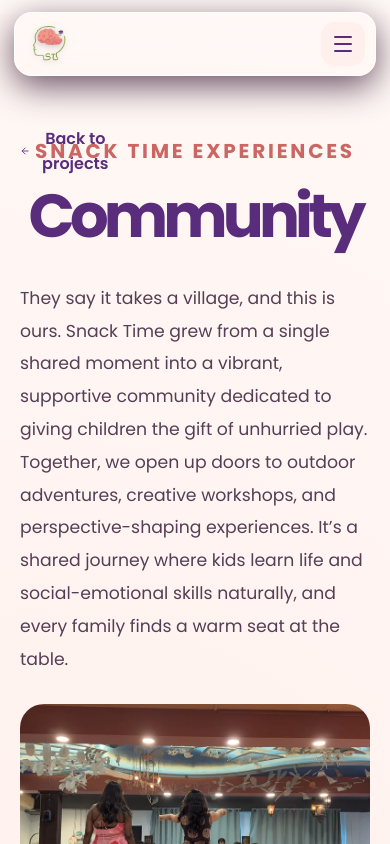
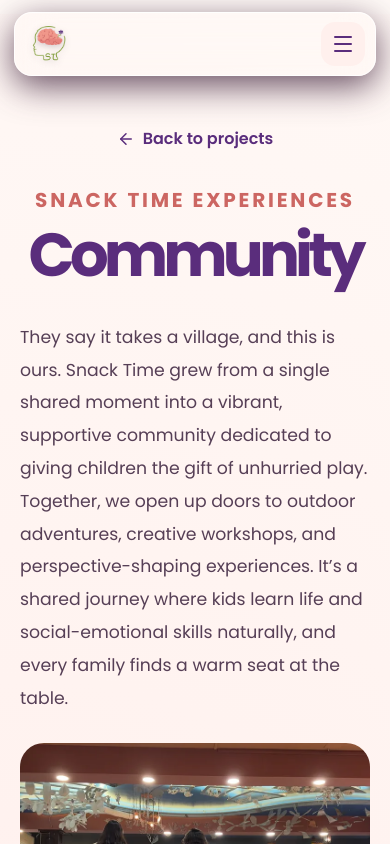
Before and after one commit to HardikaTandel/SnackTime, a React (Vite) app: page /#/projects/community in a window 390 px wide. Shown: the top 844 px of the page. Built offline with nearby package versions, Linux system fonts and the light colour scheme.

Commit message:
added a lazy loader for font

```diff
--- a/src/components/Hero/Hero.jsx
+++ b/src/components/Hero/Hero.jsx
@@ -1,9 +1,29 @@
-import { memo } from "react";
+import { memo, useEffect, useState } from "react";
 import { motion } from "framer-motion";
 import styles from "./Hero.module.css";
 function Hero() {
+  const [heroFontReady, setHeroFontReady] = useState(false);
+
+  useEffect(() => {
+    let active = true;
+    const fontSet = document.fonts;
+
+    if (!fontSet) {
+      setHeroFontReady(true);
+      return undefined;
+    }
+
+    fontSet.load('400 1em "Cooper Black"').finally(() => {
+      if (active) setHeroFontReady(true);
+    });
+
+    return () => {
+      active = false;
+    };
+  }, []);
+
   return (
-    <section className={styles.hero}>
+    <section className={styles.hero} aria-busy={!heroFontReady}>
       <div className={styles.videoFallback} />
       <video
         className={styles.video}
@@ -16,7 +36,7 @@
         <source src="/assets/videos/hero-background.mp4" type="video/mp4" />
       </video>
       <div className={styles.overlay} />
-      <motion.div
+      {heroFontReady && <motion.div
         className={styles.content}
         initial="hidden"
         animate="show"
@@ -52,7 +72,7 @@
           A community-driven ecosystem dedicated to ground level, life-skill and SEL focused projects integrating art and play.
         </motion.p>
 
-      </motion.div>
+      </motion.div>}
     </section>
   );
 }
--- a/src/pages/ProjectDetails/ProjectDetails.module.css
+++ b/src/pages/ProjectDetails/ProjectDetails.module.css
@@ -792,6 +792,25 @@
 }
 @media (max-width: 700px) {
   .ehsaasHeader,
+  .communityHeader {
+    grid-template-columns: 1fr;
+  }
+  .ehsaasHeader .communityBack,
+  .communityHeader .communityBack {
+    grid-column: 1;
+    grid-row: auto;
+    justify-self: center;
+    margin-bottom: 34px;
+  }
+  .ehsaasHeader > .eyebrow,
+  .communityHeader > .eyebrow,
+  .ehsaasHeader h1,
+  .ehsaasHeader > p:last-child,
+  .communityHeader h1 {
+    grid-column: 1;
+    grid-row: auto;
+  }
+  .ehsaasHeader,
   .ehsaasIntro,
   .impact,
   .ehsaasClosing,
```
